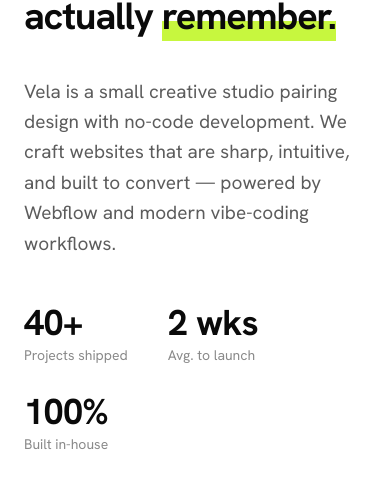
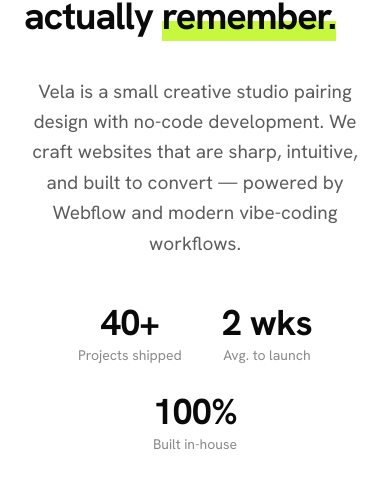
Before and after one commit to alessio-carnino/vela-site, a Next.js app: page / in a window 390 px wide. Shown: the part 259-749 px from the top of the page. Built offline with nearby package versions, Linux system fonts and the light colour scheme; no server answers; grey boxes are pictures that could not be loaded.

Commit message:
Center stats on mobile

```diff
--- a/src/app/globals.css
+++ b/src/app/globals.css
@@ -181,7 +181,8 @@ h1, h2, h3, h4, h5, h6, p { margin: 0; }
   .nav-links { display: none; }
   .nav-cta { height: 40px; }
   .nav-cta-label { height: 40px; font-size: 13px; padding: 0 18px; }
-  .hero-stats { flex-wrap: wrap; gap: 24px 40px; }
+  .hero-stats { flex-wrap: wrap; gap: 24px 40px; justify-content: center; }
+  .hero-text { text-align: center; }
 
   /* Hero */
   .hero-root { padding: 48px 24px 40px; }
```
